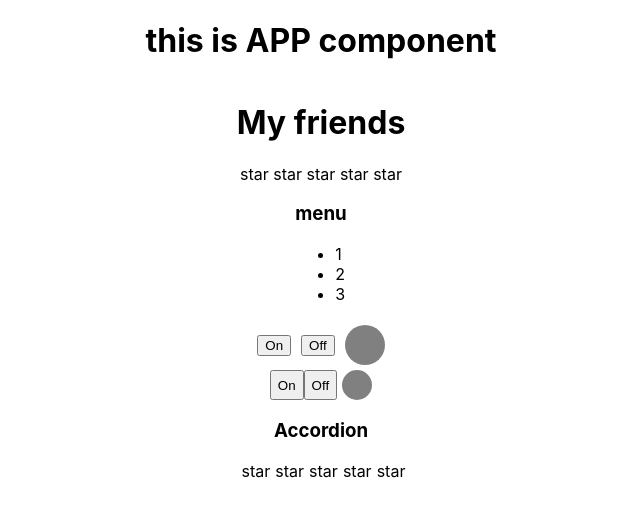
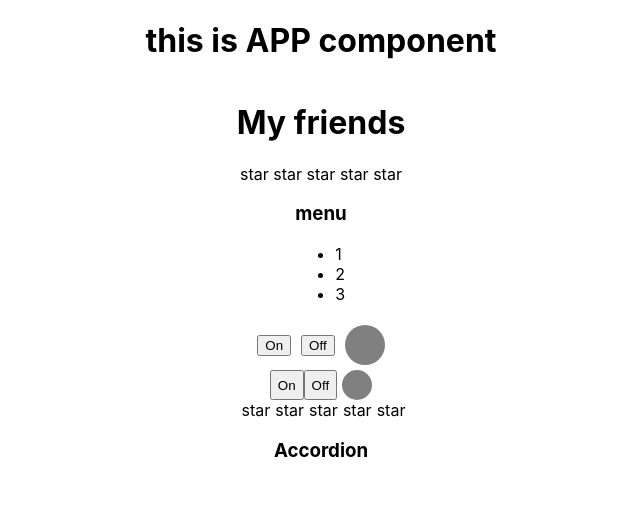
Before and after one commit to fogelo/inc_kkprosto, a React (Create React App) app: page / in a window 1280 px wide. Shown: the top 516 px of the page, without its empty margins (319-959 px from the left). Built offline with nearby package versions, Linux system fonts and the light colour scheme.

Commit message:
16. useReducer

```diff
--- a/src/App.tsx
+++ b/src/App.tsx
@@ -24,8 +24,8 @@ function App() {
             <OnOffMy/>
             <OnOffD/>
 
+            <UncontrolledRating/>
             <UncontrolledAccordion/>
-            <UncontrolledRating/>
 
         </div>
     );
--- a/src/components/UncontrolledAccordion/UncontrolledAccordion.tsx
+++ b/src/components/UncontrolledAccordion/UncontrolledAccordion.tsx
@@ -1,7 +1,12 @@
-import React, {useState} from 'react';
+import React, {useReducer} from 'react';
+import {reducer, TOGGLE_COLLAPSED} from './reducer';
+
 
 export const UncontrolledAccordion = () => {
-    const [collapsed, setCollapsed] = useState(false)
+    // const [collapsed, setCollapsed] = useState(false)
+    const [state, dispatch] = useReducer(reducer, {collapsed: false})
+
+
     const wrapperStyle = {
         display: 'flex',
         alignItems: 'center',
@@ -10,9 +15,9 @@ export const UncontrolledAccordion = () => {
     return (
         <div>
             <div style={wrapperStyle}>
-                <AccordionTitle collapsed={collapsed} setCollapsed={setCollapsed}/>
+                <AccordionTitle collapsed={state.collapsed} setCollapsed={() => dispatch({type: TOGGLE_COLLAPSED})}/>
             </div>
-            {collapsed && <AccordionBody/>}
+            {state.collapsed && <AccordionBody/>}
         </div>
     );
 };
--- /dev/null
+++ b/src/components/UncontrolledAccordion/reducer.tsx
@@ -0,0 +1,21 @@
+type ActionType = {
+    type: string
+}
+type StataType = {
+    collapsed: boolean
+}
+export const TOGGLE_COLLAPSED = 'TOGGLE-COLLAPSED'
+export const reducer = (state: StataType, action: ActionType) => {
+    switch (action.type) {
+        case TOGGLE_COLLAPSED: {
+            return {
+                ...state,
+                collapsed: !state.collapsed
+            }
+        }
+        default: {
+            // return state
+            throw new Error('bad action type')
+        }
+    }
+}
```
Also changed, not shown: 2 other files (tests, documents, lock files or other folders).
